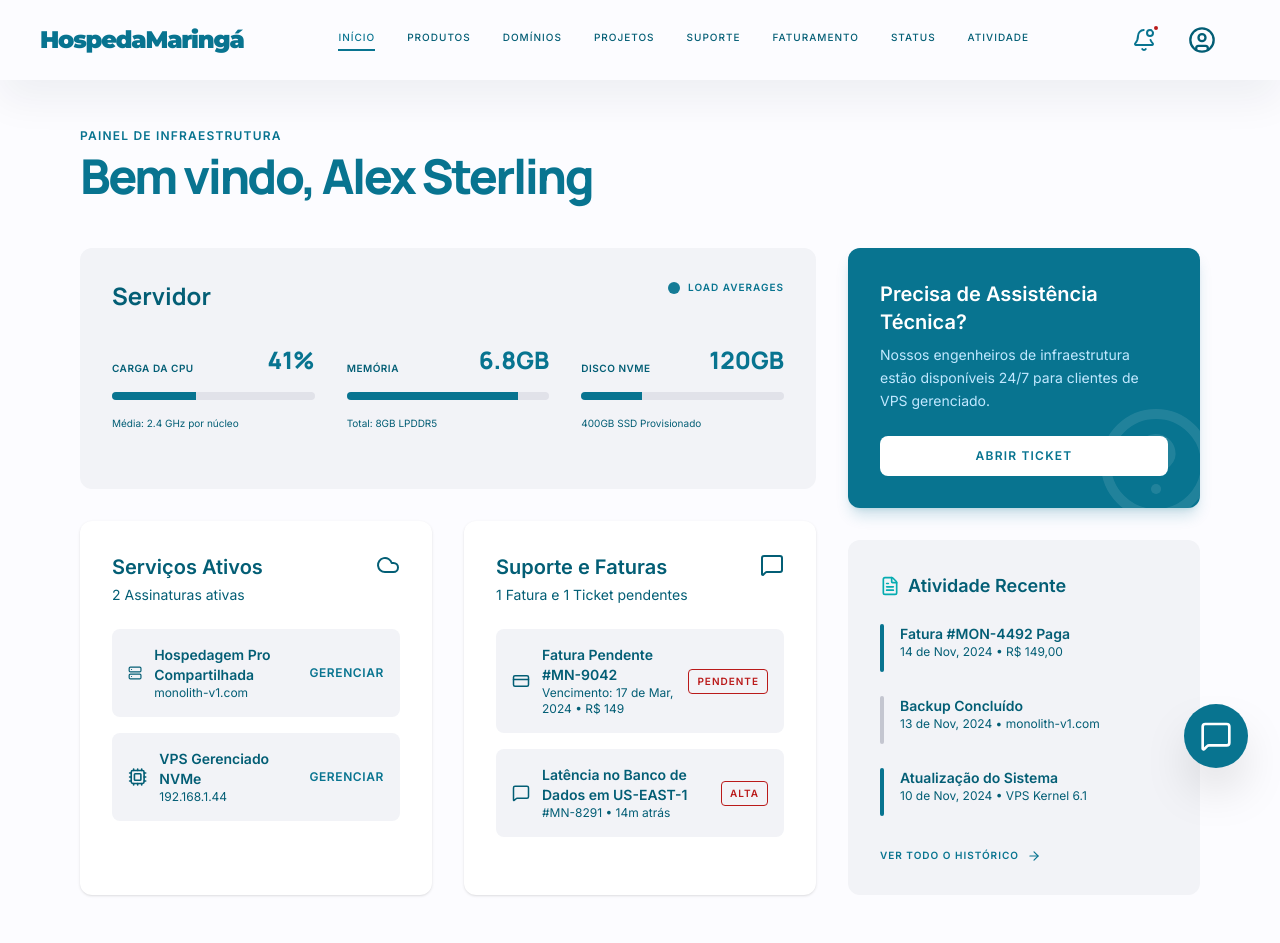
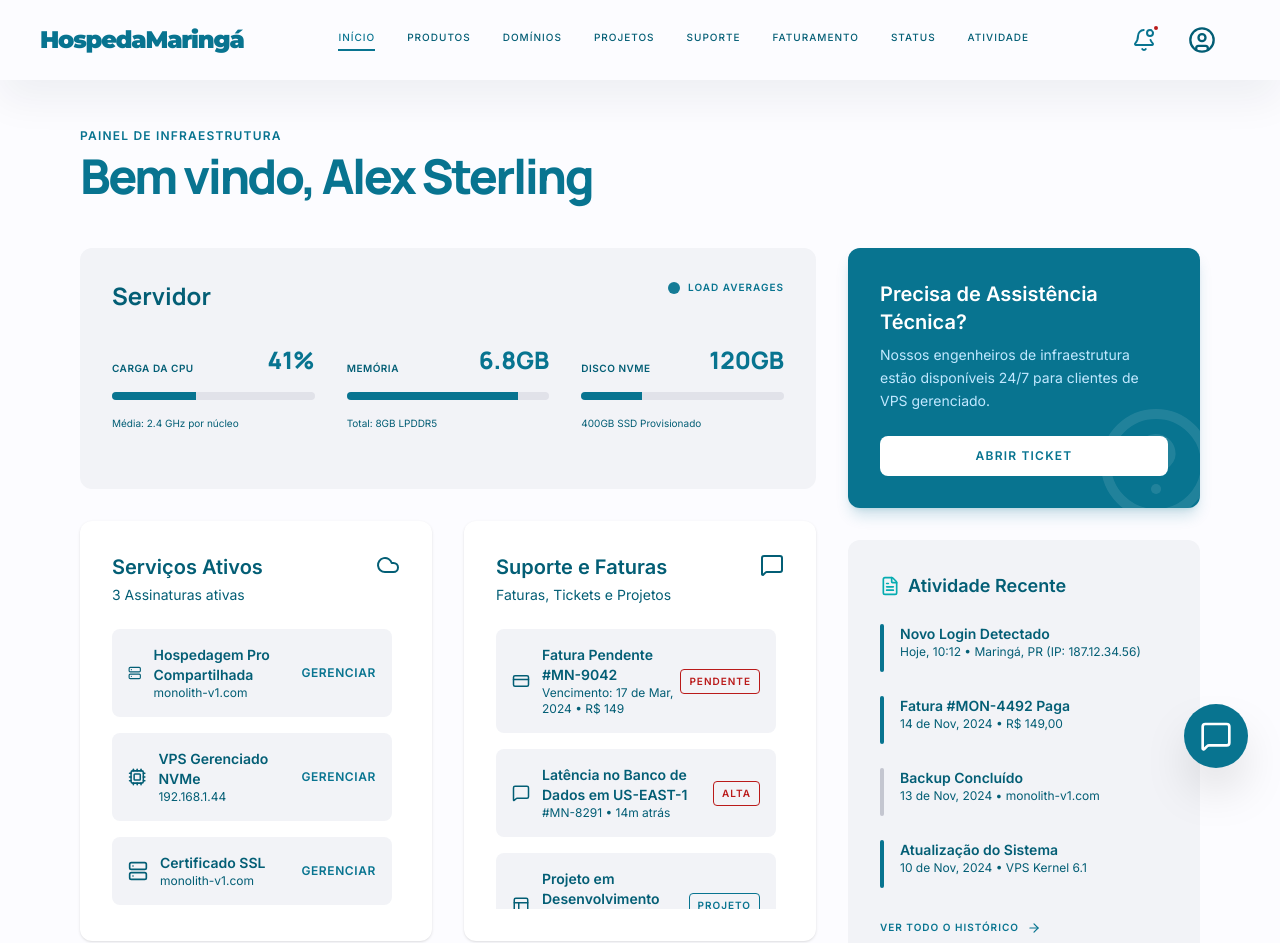
Before and after one commit to hospedamaringa-debug/Painel-Maringa-Dev, a Next.js app: page / in a window 1280 px wide. Shown: the top 943 px of the page. Built offline with nearby package versions, Linux system fonts and the light colour scheme.

Commit message:
Abas serviços ativos, Suporte e Atividades reajustadas

```diff
--- a/app/globals.css
+++ b/app/globals.css
@@ -79,3 +79,20 @@
   70% { box-shadow: 0 0 0 10px rgba(0, 52, 135, 0); }
   100% { box-shadow: 0 0 0 0 rgba(0, 52, 135, 0); }
 }
+
+.custom-scrollbar::-webkit-scrollbar {
+  width: 4px;
+}
+
+.custom-scrollbar::-webkit-scrollbar-track {
+  background: transparent;
+}
+
+.custom-scrollbar::-webkit-scrollbar-thumb {
+  background: var(--color-outline-variant);
+  border-radius: 10px;
+}
+
+.custom-scrollbar::-webkit-scrollbar-thumb:hover {
+  background: var(--color-primary);
+}
--- a/components/MonolithApp.tsx
+++ b/components/MonolithApp.tsx
@@ -152,6 +152,25 @@ const MOCK_SERVICES: Service[] = [
       }
     }
   },
+  {
+    id: '3',
+    name: 'Certificado SSL',
+    host: 'monolith-v1.com',
+    type: 'hosting',
+    status: 'active',
+    accessInfo: {
+      username: 'monolith_user',
+      password: '••••••••••••',
+      mainIp: '162.241.123.45',
+      cpanelUrl: 'https://monolith-v1.com:2083',
+      nameservers: ['ns1.monolith-dns.com', 'ns2.monolith-dns.com'],
+      specs: {
+        storage: 'N/A',
+        bandwidth: 'Ilimitado',
+        ram: 'N/A'
+      }
+    }
+  },
 ];
 
 const MOCK_TICKETS: SupportTicket[] = [
@@ -255,7 +274,7 @@ const MOCK_PROJECTS: Project[] = [
 
 // --- Components ---
 
-const Navbar = ({ currentPage, setCurrentPage }: { currentPage: Page, setCurrentPage: (p: Page) => void }) => {
+const Navbar = ({ currentPage, setCurrentPage, onNotificationClick }: { currentPage: Page, setCurrentPage: (p: Page) => void, onNotificationClick?: (type: string) => void }) => {
   const [isMobileMenuOpen, setIsMobileMenuOpen] = useState(false);
   const [isNotificationsOpen, setIsNotificationsOpen] = useState(false);
   const notificationsRef = useRef<HTMLDivElement>(null);
@@ -345,7 +364,20 @@ const Navbar = ({ currentPage, setCurrentPage }: { currentPage: Page, setCurrent
                   </div>
                   <div className="divide-y divide-outline-variant/10">
                     {notifications.map((n) => (
-                      <div key={n.id} className="p-4 hover:bg-surface-container-low transition-colors cursor-pointer group">
+                      <div
+                        key={n.id}
+                        onClick={() => {
+                          if (onNotificationClick) {
+                            onNotificationClick(n.type);
+                          } else {
+                            if (n.type === 'suporte') setCurrentPage('support');
+                            if (n.type === 'faturamento') setCurrentPage('billing');
+                            if (n.type === 'status') setCurrentPage('activity');
+                          }
+                          setIsNotificationsOpen(false);
+                        }}
+                        className="p-4 hover:bg-surface-container-low transition-colors cursor-pointer group"
+                      >
                         <div className="flex justify-between items-start mb-1">
                           <span className="text-[10px] font-black uppercase tracking-widest text-primary">{n.title}</span>
                           <span className="text-[10px] text-on-surface-variant">{n.time}</span>
@@ -636,12 +668,14 @@ const ProductsPage = () => {
   );
 };
 
-const DashboardPage = ({ onManageService, onViewActivity, onOpenTicket, onViewStatus, onTicketClick }: {
+const DashboardPage = ({ onManageService, onViewActivity, onOpenTicket, onViewStatus, onTicketClick, onViewProjects, onViewBilling }: {
   onManageService: (id: string) => void,
   onViewActivity: () => void,
   onOpenTicket: () => void,
   onViewStatus: () => void,
-  onTicketClick: (id: string) => void
+  onTicketClick: (id: string) => void,
+  onViewProjects: () => void,
+  onViewBilling: () => void
 }) => {
   const [cpu, setCpu] = useState(42);
   const [mem, setMem] = useState(85);
@@ -706,17 +740,17 @@ const DashboardPage = ({ onManageService, onViewActivity, onOpenTicket, onViewSt
           </div>
 
         {/* Active Services */}
-        <div className="bg-surface-container-lowest rounded-xl p-8 shadow-sm hover:shadow-md transition-shadow">
-          <div className="flex justify-between items-start mb-6">
+        <div className="bg-surface-container-lowest rounded-xl p-8 shadow-sm hover:shadow-md transition-shadow flex flex-col h-[420px]">
+          <div className="flex justify-between items-start mb-6 shrink-0">
             <div>
               <h3 className="font-bold text-xl mb-1">Serviços Ativos</h3>
-              <p className="text-on-surface-variant text-sm">2 Assinaturas ativas</p>
+              <p className="text-on-surface-variant text-sm">{MOCK_SERVICES.length} Assinaturas ativas</p>
             </div>
             <div className="">
               <Cloud className="text-[#035e75]" size={24} />
             </div>
           </div>
-          <div className="space-y-4">
+          <div className="space-y-4 overflow-y-auto pr-2 custom-scrollbar flex-grow">
             {MOCK_SERVICES.map(service => (
               <div key={service.id} className="flex items-center justify-between p-4 bg-surface-container-low rounded-lg">
                 <div className="flex items-center gap-3">
@@ -738,21 +772,22 @@ const DashboardPage = ({ onManageService, onViewActivity, onOpenTicket, onViewSt
         </div>
 
         {/* Suporte e Faturas */}
-        <div className="bg-surface-container-lowest rounded-xl p-8 shadow-sm">
-          <div className="flex justify-between items-start mb-6">
+        <div className="bg-surface-container-lowest rounded-xl p-8 shadow-sm flex flex-col h-[420px]">
+          <div className="flex justify-between items-start mb-6 shrink-0">
             <div>
               <h3 className="font-bold text-xl mb-1">Suporte e Faturas</h3>
-              <p className="text-on-surface-variant text-sm">1 Fatura e 1 Ticket pendentes</p>
+              <p className="text-on-surface-variant text-sm">Faturas, Tickets e Projetos</p>
             </div>
             <div className="">
               <MessageSquare className="text-[#035e75]" size={24} />
             </div>
           </div>
-          <div className="space-y-4">
+          <div className="space-y-4 overflow-y-auto pr-2 custom-scrollbar flex-grow">
             {/* 1 Fatura Pendente */}
             {MOCK_INVOICES.filter(i => i.status === 'Pendente').slice(0, 1).map(invoice => (
               <div
                 key={invoice.id}
+                onClick={onViewBilling}
                 className="flex items-center justify-between p-4 bg-surface-container-low rounded-lg hover:bg-surface-container-high transition-colors cursor-pointer group"
               >
                 <div className="flex items-center gap-3">
@@ -795,6 +830,25 @@ const DashboardPage = ({ onManageService, onViewActivity, onOpenTicket, onViewSt
                 </span>
               </div>
             ))}
+
+            {/* Projeto em Desenvolvimento */}
+            <div
+              onClick={onViewProjects}
+              className="flex items-center justify-between p-4 bg-surface-container-low rounded-lg hover:bg-surface-container-high transition-colors cursor-pointer group"
+            >
+              <div className="flex items-center gap-3">
+                <div className="">
+                  <Layout className="text-[#035e75]" size={18} />
+                </div>
+                <div>
+                  <p className="font-bold text-sm group-hover:text-primary transition-colors">Projeto em Desenvolvimento</p>
+                  <p className="text-xs text-on-surface-variant">Status: Em Progresso • Clique para ver detalhes</p>
+                </div>
+              </div>
+              <span className="text-[10px] font-bold uppercase tracking-widest px-2 py-1 rounded border border-primary text-primary">
+                Projeto
+              </span>
+            </div>
           </div>
         </div>
       </div>
@@ -821,6 +875,7 @@ const DashboardPage = ({ onManageService, onViewActivity, onOpenTicket, onViewSt
           </h4>
           <div className="space-y-6">
             {[
+              { title: 'Novo Login Detectado', sub: 'Hoje, 10:12 • Maringá, PR (IP: 187.12.34.56)', active: true },
               { title: 'Fatura #MON-4492 Paga', sub: '14 de Nov, 2024 • R$ 149,00', active: true },
               { title: 'Backup Concluído', sub: '13 de Nov, 2024 • monolith-v1.com', active: false },
               { title: 'Atualização do Sistema', sub: '10 de Nov, 2024 • VPS Kernel 6.1', active: true },
@@ -870,7 +925,19 @@ const DashboardPage = ({ onManageService, onViewActivity, onOpenTicket, onViewSt
 );
 };
 
-const BillingPage = () => (
+const BillingPage = () => {
+  const [isCreditModalOpen, setIsCreditModalOpen] = useState(false);
+  const [creditAmount, setCreditAmount] = useState('35,00');
+  const [paymentMethod, setPaymentMethod] = useState('Pix');
+
+  const paymentMethods = [
+    'Boleto Bancário',
+    'Pix',
+    'Cartão de Crédito',
+    'Transferência'
+  ];
+
+  return (
     <div className="space-y-12">
       <section className="grid grid-cols-1 lg:grid-cols-12 gap-8 items-start">
         <div className="lg:col-span-8 space-y-6">
@@ -892,7 +959,12 @@ const BillingPage = () => (
             </div>
             <div className="mt-8 flex flex-wrap gap-4">
               <button className="bg-gradient-to-br from-primary to-primary-container text-on-primary px-6 py-3 rounded-lg font-bold text-xs shadow-lg hover:opacity-90 transition-all active:scale-95">Upgrade de Plano</button>
-            <button className="bg-surface-container-highest text-on-surface px-6 py-3 rounded-lg font-bold text-xs hover:bg-surface-variant transition-all active:scale-95">Gerenciar Adicionais</button>
+              <button
+                onClick={() => setIsCreditModalOpen(true)}
+                className="bg-surface-container-highest text-on-surface px-6 py-3 rounded-lg font-bold text-xs hover:bg-surface-variant transition-all active:scale-95"
+              >
+                Carregar Créditos
+              </button>
             </div>
           </div>
         </div>
@@ -908,6 +980,79 @@ const BillingPage = () => (
           <button className="w-full bg-error text-on-error py-3 rounded-lg font-bold hover:bg-error/90 transition-all active:scale-95">Pagar Agora</button>
         </div>
       </section>
+
+      <AnimatePresence>
+        {isCreditModalOpen && (
+          <div className="fixed inset-0 z-[200] flex items-center justify-center p-4">
+            <motion.div
+              initial={{ opacity: 0 }}
+              animate={{ opacity: 1 }}
+              exit={{ opacity: 0 }}
+              onClick={() => setIsCreditModalOpen(false)}
+              className="absolute inset-0 bg-on-surface/40 backdrop-blur-sm"
+            />
+            <motion.div
+              initial={{ opacity: 0, scale: 0.9, y: 20 }}
+              animate={{ opacity: 1, scale: 1, y: 0 }}
+              exit={{ opacity: 0, scale: 0.9, y: 20 }}
+              className="relative w-full max-w-md bg-surface-container-lowest rounded-3xl shadow-2xl border border-outline-variant/10 overflow-hidden"
+            >
+              <div className="bg-primary p-8 text-on-primary">
+                <div className="flex justify-between items-center mb-2">
+                  <h3 className="font-headline text-2xl font-bold">Carregar Créditos</h3>
+                  <button onClick={() => setIsCreditModalOpen(false)} className="p-2 hover:bg-white/10 rounded-full transition-colors">
+                    <X size={24} />
+                  </button>
+                </div>
+                <p className="text-on-primary/70 text-sm">Adicione saldo à sua conta Monolith</p>
+              </div>
+
+              <div className="p-8 space-y-6">
+                <div className="space-y-2">
+                  <label className="text-[10px] font-bold text-on-surface-variant uppercase tracking-widest">Valor do Crédito (R$)</label>
+                  <div className="relative">
+                    <span className="absolute left-4 top-1/2 -translate-y-1/2 font-bold text-on-surface-variant">R$</span>
+                    <input
+                      type="text"
+                      value={creditAmount}
+                      onChange={(e) => setCreditAmount(e.target.value)}
+                      className="w-full bg-surface-container-low border border-outline-variant/20 rounded-xl pl-12 pr-4 py-4 font-bold text-lg focus:outline-none focus:ring-2 focus:ring-primary/20 focus:border-primary transition-all"
+                      placeholder="0,00"
+                    />
+                  </div>
+                </div>
+
+                <div className="space-y-2">
+                  <label className="text-[10px] font-bold text-on-surface-variant uppercase tracking-widest">Método de Pagamento</label>
+                  <div className="grid grid-cols-1 gap-2">
+                    {paymentMethods.map((method) => (
+                      <button
+                        key={method}
+                        onClick={() => setPaymentMethod(method)}
+                        className={`flex items-center justify-between p-4 rounded-xl border transition-all ${
+                          paymentMethod === method
+                            ? 'bg-primary/5 border-primary text-primary'
+                            : 'bg-surface-container-low border-outline-variant/10 text-on-surface hover:border-primary/30'
+                        }`}
+                      >
+                        <span className="font-bold text-sm">{method}</span>
+                        {paymentMethod === method && <CheckCircle size={18} />}
+                      </button>
+                    ))}
+                  </div>
+                </div>
+
+                <button
+                  onClick={() => setIsCreditModalOpen(false)}
+                  className="w-full bg-primary text-on-primary py-5 rounded-2xl font-black uppercase tracking-widest text-xs shadow-lg shadow-primary/20 hover:scale-[1.02] transition-transform active:scale-95"
+                >
+                  Aplicar Crédito
+                </button>
+              </div>
+            </motion.div>
+          </div>
+        )}
+      </AnimatePresence>
 
     <section className="grid grid-cols-1 lg:grid-cols-2 gap-12">
       <div className="space-y-6">
@@ -991,13 +1136,17 @@ const BillingPage = () => (
     </section>
   </div>
   );
+};
 
 const SupportPage = ({ onTicketClick }: { onTicketClick: (id: string) => void }) => {
   const [filter, setFilter] = useState<'Todos' | 'Abertos' | 'Fechados'>('Todos');
   const [search, setSearch] = useState('');
 
   const filteredTickets = MOCK_TICKETS.filter(ticket => {
-    const matchesFilter = filter === 'Todos' || ticket.status === filter || (filter === 'Abertos' && (ticket.status === 'Aberto' || ticket.status === 'Em Andamento'));
+    const matchesFilter =
+      filter === 'Todos' ||
+      (filter === 'Abertos' && (ticket.status === 'Aberto' || ticket.status === 'Em Andamento')) ||
+      (filter === 'Fechados' && ticket.status === 'Fechado');
     const matchesSearch = ticket.title.toLowerCase().includes(search.toLowerCase()) || ticket.id.toLowerCase().includes(search.toLowerCase());
     return matchesFilter && matchesSearch;
   });
@@ -1174,8 +1323,8 @@ const TicketDetailPage = ({ ticketId, onBack }: { ticketId: string, onBack: () =
               <span>•</span>
               <span className="flex items-center gap-1"><History size={14} /> Última atualização {ticket.updatedAt}</span>
               <span>•</span>
-              <span className={`font-bold ${ticket.status === 'Open' ? 'text-primary' : ticket.status === 'In Progress' ? 'text-secondary' : 'text-on-surface-variant'}`}>
-                {ticket.status === 'Open' ? 'Aberto' : ticket.status === 'In Progress' ? 'Em Andamento' : 'Fechado'}
+              <span className={`font-bold ${ticket.status === 'Aberto' ? 'text-primary' : ticket.status === 'Em Andamento' ? 'text-secondary' : 'text-on-surface-variant'}`}>
+                {ticket.status}
               </span>
             </div>
           </div>
@@ -1315,9 +1464,13 @@ const StatusPage = () => (
   </div>
 );
 
-const ActivityLogPage = () => {
+const ActivityLogPage = ({ initialCategory = 'Toda Atividade' }: { initialCategory?: string }) => {
   const [searchQuery, setSearchQuery] = useState('');
-  const [selectedCategory, setSelectedCategory] = useState('Toda Atividade');
+  const [selectedCategory, setSelectedCategory] = useState(initialCategory);
+
+  useEffect(() => {
+    setSelectedCategory(initialCategory);
+  }, [initialCategory]);
 
   const categories = ['Toda Atividade', 'Infraestrutura', 'Segurança', 'Faturamento', 'Conta'];
 
@@ -1431,7 +1584,7 @@ const ActivityLogPage = () => {
   );
 };
 
-const ProfilePage = () => {
+const ProfilePage = ({ onViewActivityHistory }: { onViewActivityHistory: () => void }) => {
   const [showCurrentPass, setShowCurrentPass] = useState(false);
   const [showNewPass, setShowNewPass] = useState(false);
   const [isGeneralDataExpanded, setIsGeneralDataExpanded] = useState(false);
@@ -1691,8 +1844,11 @@ const ProfilePage = () => {
                 </div>
               ))}
             </div>
-            <button className="w-full mt-6 py-3 text-[10px] font-bold uppercase tracking-widest text-primary hover:underline">
-              View All History
+            <button
+              onClick={onViewActivityHistory}
+              className="w-full mt-6 py-3 text-[10px] font-bold uppercase tracking-widest text-primary hover:underline"
+            >
+              Visualizar Históricos
             </button>
           </section>
         </div>
@@ -2167,6 +2323,14 @@ export default function MonolithApp() {
   const [currentPage, setCurrentPage] = useState<Page>('dashboard');
   const [selectedServiceId, setSelectedServiceId] = useState<string | null>(null);
   const [selectedTicketId, setSelectedTicketId] = useState<string | null>(null);
+  const [activityCategory, setActivityCategory] = useState('Toda Atividade');
+
+  const handlePageChange = (page: Page) => {
+    if (page === 'activity') {
+      setActivityCategory('Toda Atividade');
+    }
+    setCurrentPage(page);
+  };
 
   const handleManageService = (id: string) => {
     setSelectedServiceId(id);
@@ -2178,9 +2342,24 @@ export default function MonolithApp() {
     setCurrentPage('ticket-detail');
   };
 
+  const handleNotificationClick = (type: string) => {
+    if (type === 'suporte') {
+      setCurrentPage('support');
+    } else if (type === 'faturamento') {
+      setCurrentPage('billing');
+    } else if (type === 'status') {
+      setActivityCategory('Infraestrutura');
+      setCurrentPage('activity');
+    }
+  };
+
   return (
     <div className="min-h-screen flex flex-col">
-      <Navbar currentPage={currentPage} setCurrentPage={setCurrentPage} />
+      <Navbar
+        currentPage={currentPage}
+        setCurrentPage={handlePageChange}
+        onNotificationClick={handleNotificationClick}
+      />
 
       <main className="flex-grow pt-32 pb-24 px-6 md:px-10 lg:px-20 max-w-[1920px] mx-auto w-full">
         <AnimatePresence mode="wait">
@@ -2194,10 +2373,12 @@ export default function MonolithApp() {
             {currentPage === 'dashboard' && (
               <DashboardPage
                 onManageService={handleManageService}
-                onViewActivity={() => setCurrentPage('activity')}
+                onViewActivity={() => handlePageChange('activity')}
                 onOpenTicket={() => setCurrentPage('support')}
                 onViewStatus={() => setCurrentPage('status')}
                 onTicketClick={handleTicketClick}
+                onViewProjects={() => setCurrentPage('projects')}
+                onViewBilling={() => setCurrentPage('billing')}
               />
             )}
             {currentPage === 'products' && <ProductsPage />}
@@ -2207,9 +2388,16 @@ export default function MonolithApp() {
               <TicketDetailPage ticketId={selectedTicketId} onBack={() => setCurrentPage('support')} />
             )}
             {currentPage === 'status' && <StatusPage />}
-            {currentPage === 'activity' && <ActivityLogPage />}
+            {currentPage === 'activity' && <ActivityLogPage initialCategory={activityCategory} />}
             {currentPage === 'projects' && <ProjectsPage />}
-            {currentPage === 'profile' && <ProfilePage />}
+            {currentPage === 'profile' && (
+              <ProfilePage
+                onViewActivityHistory={() => {
+                  setActivityCategory('Conta');
+                  setCurrentPage('activity');
+                }}
+              />
+            )}
             {currentPage === 'terms' && <TermsOfServicePage onBack={() => setCurrentPage('dashboard')} />}
             {currentPage === 'privacy' && <PrivacyPolicyPage onBack={() => setCurrentPage('dashboard')} />}
             {currentPage === 'service-manage' && selectedServiceId && (
```
Lines whose indentation alone changed are shown as unchanged.
